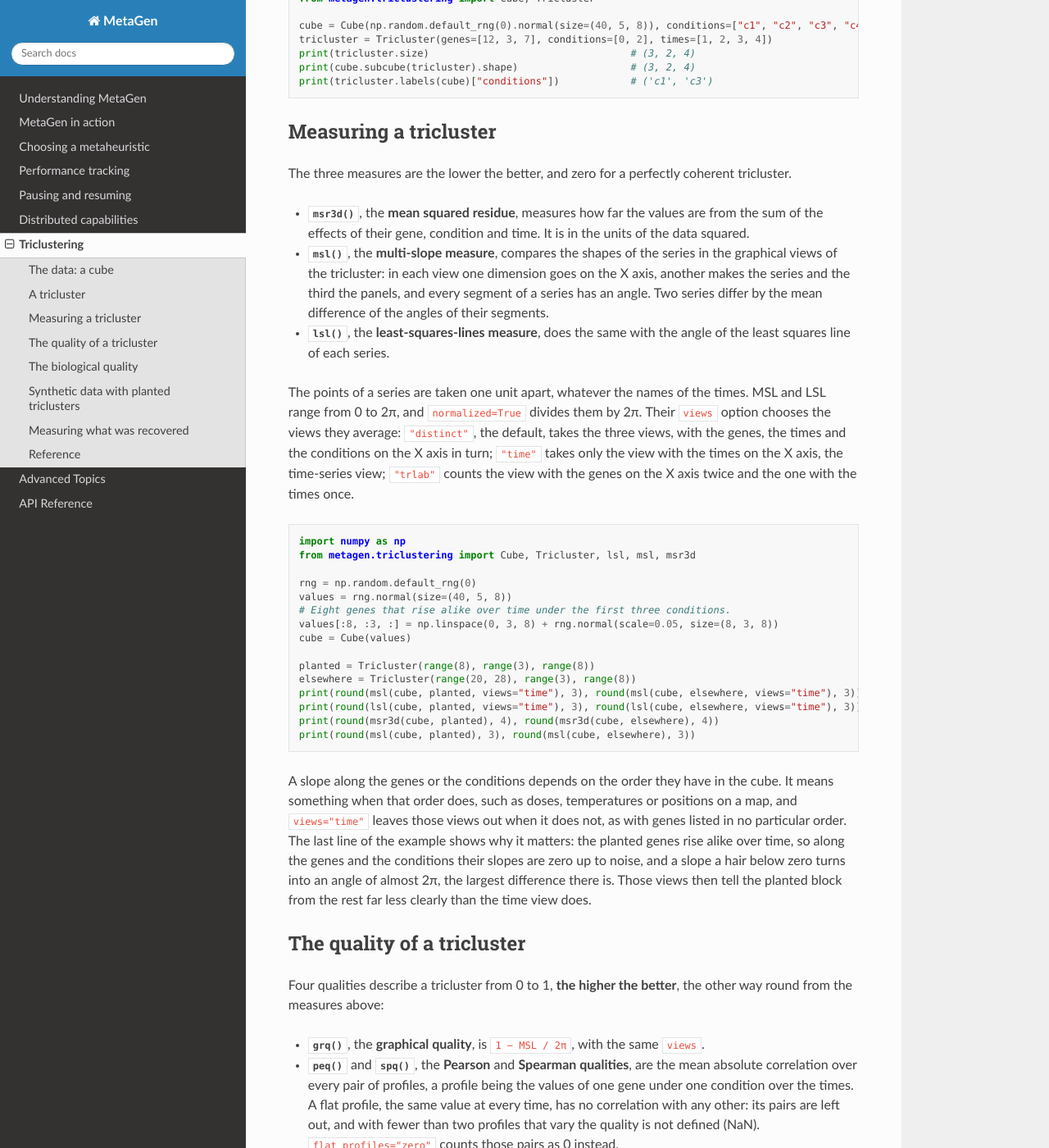
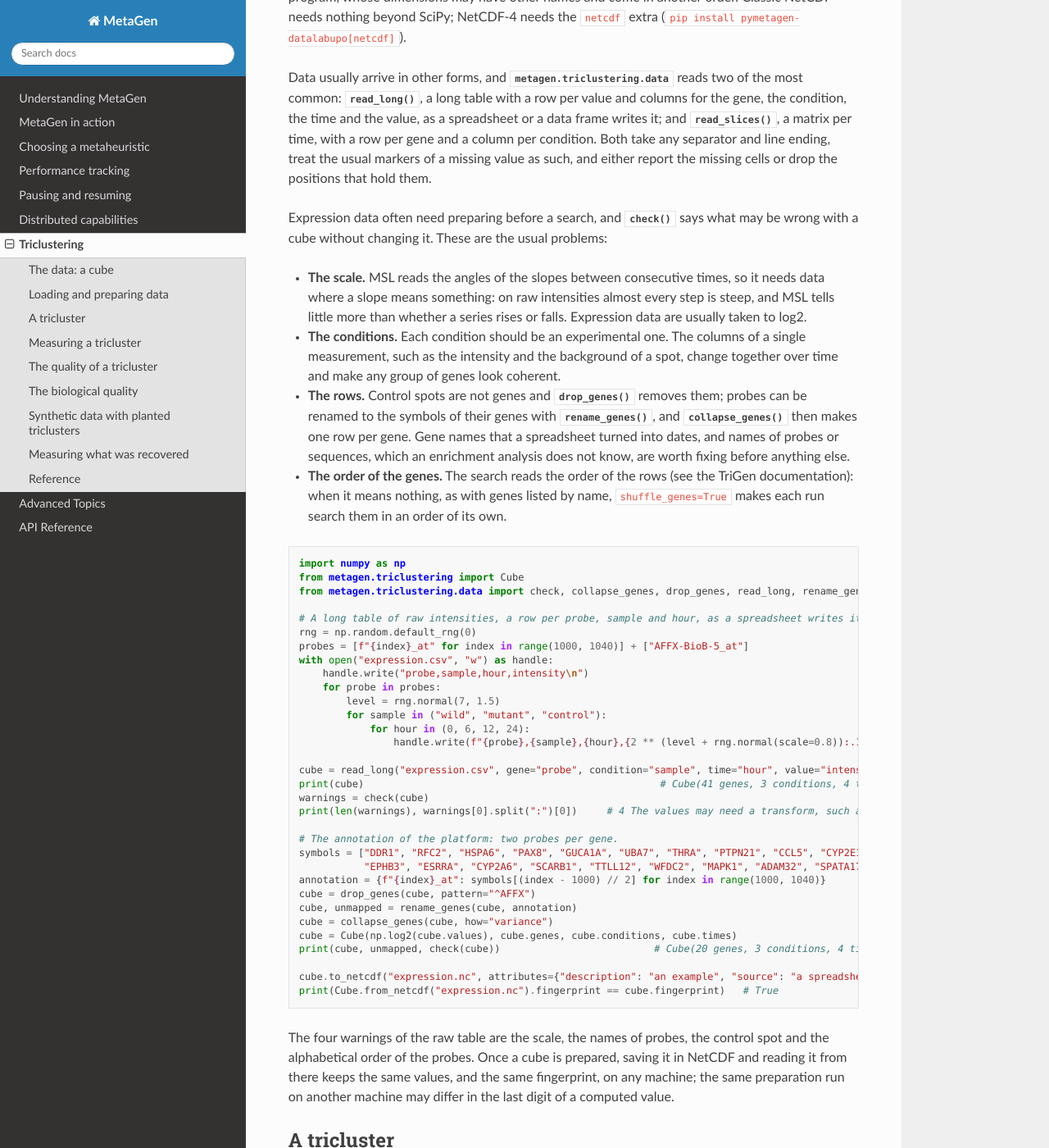
Before and after one commit to Data-Science-Big-Data-Research-Lab/MetaGen, a Sphinx documentation site: the page built from docs/source/triclustering/index.rst, in a window 1280 px wide and 1400 px high, scrolled down 1083 px. Shown: the whole window at 82% size. Built offline with Sphinx 7.4.7 and the Read the Docs theme 3.1.0, drawn with Linux system fonts in a browser that asks for light colours; some of the changed text lies outside the part shown.

Commit message:
docs(triclustering): loading and preparing the data of a cube

```diff
--- a/docs/source/triclustering/index.rst
+++ b/docs/source/triclustering/index.rst
@@ -32,6 +32,57 @@ A cube holds no missing values: whatever stands for a gap, a zero for instance,
     values[3, 1, 2] = np.nan
     cube, kept = Cube.without_missing(values)               # drops gene 3
     print(cube.shape, kept[:5])                             # (39, 5, 8) (0, 1, 2, 4, 5)
+
+Loading and preparing data
+--------------------------
+
+A cube is saved in **NetCDF**, the standard format for labeled multidimensional data, which programs in any language read, from Python (xarray, netCDF4), R, Julia or MATLAB to the command line: ``cube.to_netcdf(path)`` writes the values with the dimensions ``gene``, ``condition`` and ``time`` and the names of each, and ``Cube.from_netcdf(path)`` reads them back, also from a file written by another program, whose dimensions may have other names and come in another order. Classic NetCDF needs nothing beyond SciPy; NetCDF-4 needs the ``netcdf`` extra (``pip install pymetagen-datalabupo[netcdf]``).
+
+Data usually arrive in other forms, and :py:mod:`metagen.triclustering.data` reads two of the most common: :py:func:`~metagen.triclustering.data.read_long`, a long table with a row per value and columns for the gene, the condition, the time and the value, as a spreadsheet or a data frame writes it; and :py:func:`~metagen.triclustering.data.read_slices`, a matrix per time, with a row per gene and a column per condition. Both take any separator and line ending, treat the usual markers of a missing value as such, and either report the missing cells or drop the positions that hold them.
+
+Expression data often need preparing before a search, and :py:func:`~metagen.triclustering.data.check` says what may be wrong with a cube without changing it. These are the usual problems:
+
+* **The scale.** MSL reads the angles of the slopes between consecutive times, so it needs data where a slope means something: on raw intensities almost every step is steep, and MSL tells little more than whether a series rises or falls. Expression data are usually taken to log2.
+* **The conditions.** Each condition should be an experimental one. The columns of a single measurement, such as the intensity and the background of a spot, change together over time and make any group of genes look coherent.
+* **The rows.** Control spots are not genes and :py:func:`~metagen.triclustering.data.drop_genes` removes them; probes can be renamed to the symbols of their genes with :py:func:`~metagen.triclustering.data.rename_genes`, and :py:func:`~metagen.triclustering.data.collapse_genes` then makes one row per gene. Gene names that a spreadsheet turned into dates, and names of probes or sequences, which an enrichment analysis does not know, are worth fixing before anything else.
+* **The order of the genes.** The search reads the order of the rows (see the TriGen documentation): when it means nothing, as with genes listed by name, ``shuffle_genes=True`` makes each run search them in an order of its own.
+
+.. code-block:: python
+
+    import numpy as np
+    from metagen.triclustering import Cube
+    from metagen.triclustering.data import check, collapse_genes, drop_genes, read_long, rename_genes
+
+    # A long table of raw intensities, a row per probe, sample and hour, as a spreadsheet writes it.
+    rng = np.random.default_rng(0)
+    probes = [f"{index}_at" for index in range(1000, 1040)] + ["AFFX-BioB-5_at"]
+    with open("expression.csv", "w") as handle:
+        handle.write("probe,sample,hour,intensity\n")
+        for probe in probes:
+            level = rng.normal(7, 1.5)
+            for sample in ("wild", "mutant", "control"):
+                for hour in (0, 6, 12, 24):
+                    handle.write(f"{probe},{sample},{hour},{2 ** (level + rng.normal(scale=0.8)):.1f}\n")
+
+    cube = read_long("expression.csv", gene="probe", condition="sample", time="hour", value="intensity")
+    print(cube)                                                  # Cube(41 genes, 3 conditions, 4 times)
+    warnings = check(cube)
+    print(len(warnings), warnings[0].split(":")[0])     # 4 The values may need a transform, such as log2
+
+    # The annotation of the platform: two probes per gene.
+    symbols = ["DDR1", "RFC2", "HSPA6", "PAX8", "GUCA1A", "UBA7", "THRA", "PTPN21", "CCL5", "CYP2E1",
+               "EPHB3", "ESRRA", "CYP2A6", "SCARB1", "TTLL12", "WFDC2", "MAPK1", "ADAM32", "SPATA17", "PRR22"]
+    annotation = {f"{index}_at": symbols[(index - 1000) // 2] for index in range(1000, 1040)}
+    cube = drop_genes(cube, pattern="^AFFX")
+    cube, unmapped = rename_genes(cube, annotation)
+    cube = collapse_genes(cube, how="variance")
+    cube = Cube(np.log2(cube.values), cube.genes, cube.conditions, cube.times)
+    print(cube, unmapped, check(cube))                          # Cube(20 genes, 3 conditions, 4 times) [] []
+
+    cube.to_netcdf("expression.nc", attributes={"description": "an example", "source": "a spreadsheet"})
+    print(Cube.from_netcdf("expression.nc").fingerprint == cube.fingerprint)   # True
+
+The four warnings of the raw table are the scale, the names of probes, the control spot and the alphabetical order of the probes. Once a cube is prepared, saving it in NetCDF and reading it from there keeps the same values, and the same fingerprint, on any machine; the same preparation run on another machine may differ in the last digit of a computed value.
 
 A tricluster
 ------------
```
